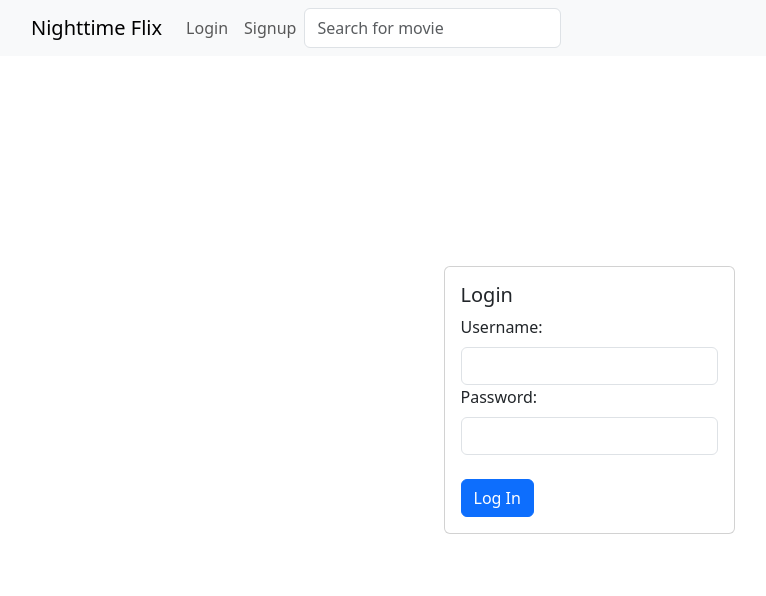
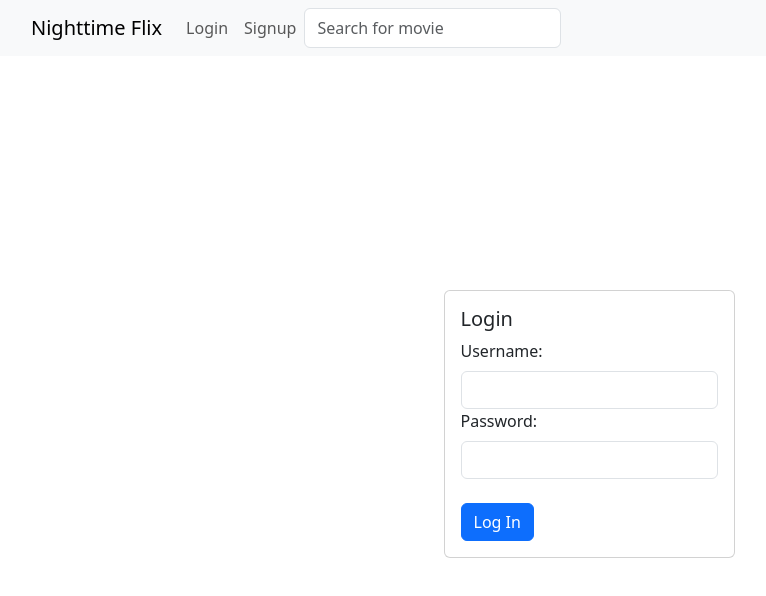
Before and after one commit to QuFranklin/myFlix-client, a React (Vite) app: page /login in a window 1280 px wide. Shown: the top 596 px of the page, without its empty margins (51-817 px from the left). Built offline with nearby package versions, Linux system fonts and the light colour scheme.

Commit message:
Update main-view.jsx

```diff
--- a/src/components/main-view/main-view.jsx
+++ b/src/components/main-view/main-view.jsx
@@ -73,7 +73,7 @@ export const MainView = () => {
                 moviesSearch={moviesSearch}
                 setMoviesSearch={setMoviesSearch}
             />
-            <Container>
+            <Container className="mt-4">
                 <Row className="justify-content-md-center">
                     <Routes>
                         <Route
```
